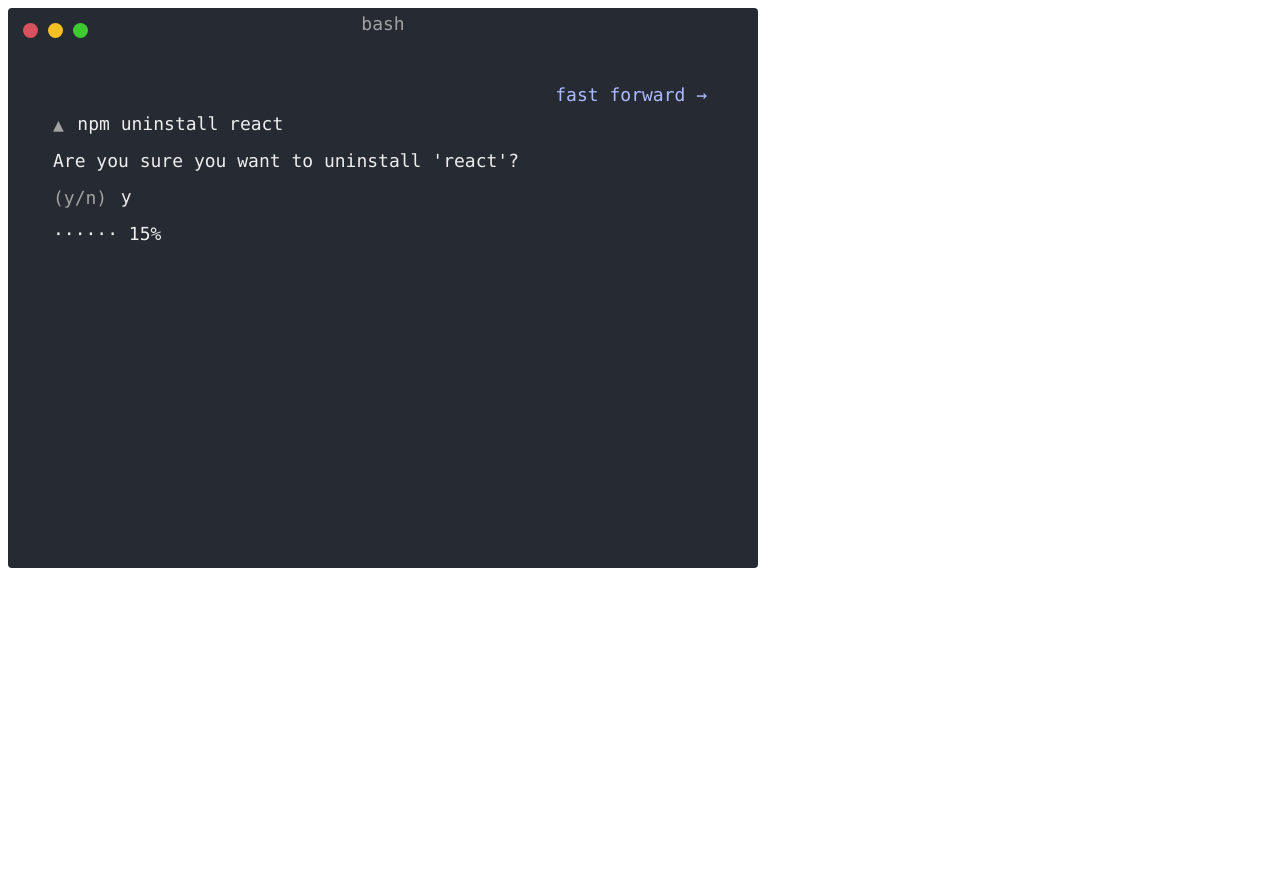
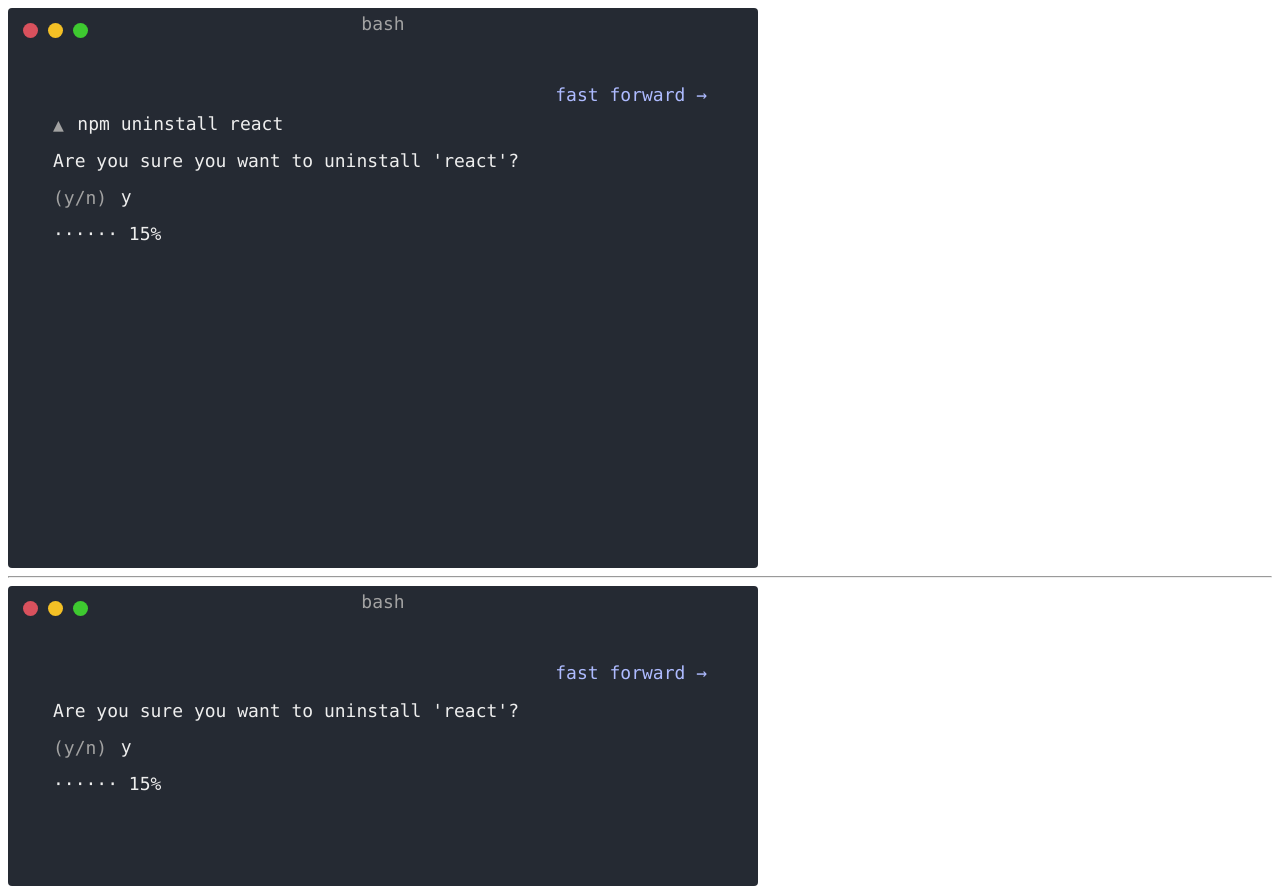
Before and after one commit to Lehoczky/vue-termynal, a Vue app: page / in a window 1280 px wide. Before the commit the page ends 800 px from the top, so only its background shows below. Built offline with nearby package versions, Linux system fonts and the light colour scheme.

Commit message:
Allow for a fixed inner height of the shell
Using the prop shell-height it is now possible to have a fixed height.
If the content overflows, the inner shell scrolls smoothly to display
the latest line.

```diff
--- a/playground/App.vue
+++ b/playground/App.vue
@@ -1,5 +1,11 @@
 <template>
-  <v-termynal :type-delay="40" :line-delay="700" forward-button restart-button>
+  <div>
+    <v-termynal
+      :type-delay="40"
+      :line-delay="700"
+      forward-button
+      restart-button
+    >
       <vt-input prompt="▲">npm uninstall react</vt-input>
       <vt-text>Are you sure you want to uninstall 'react'?</vt-text>
       <vt-input prompt="(y/n)" :type-delay="1000">y</vt-input>
@@ -10,8 +16,33 @@
       <vt-text>['🦄', '🦄', '🦄', '🦄', '🦄']</vt-text>
       <vt-input prompt="▲">cd ~/repos</vt-input>
       <vt-input prompt="▲  ~/repos">git checkout branch master</vt-input>
-    <vt-input prompt="▲  ~/repos (master)">git commit -m "Fix things"</vt-input>
+      <vt-input prompt="▲  ~/repos (master)"
+        >git commit -m "Fix things"</vt-input
+      >
     </v-termynal>
+    <hr />
+    <v-termynal
+      :type-delay="40"
+      :line-delay="700"
+      :shell-height="144"
+      forward-button
+      restart-button
+    >
+      <vt-input prompt="▲">npm uninstall react</vt-input>
+      <vt-text>Are you sure you want to uninstall 'react'?</vt-text>
+      <vt-input prompt="(y/n)" :type-delay="1000">y</vt-input>
+      <vt-progress progress-char="·" />
+      <vt-text>Uninstalled 'react'</vt-text>
+      <vt-input prompt="▲">node</vt-input>
+      <vt-input prompt=">">Array(5).fill('🦄 ')</vt-input>
+      <vt-text>['🦄', '🦄', '🦄', '🦄', '🦄']</vt-text>
+      <vt-input prompt="▲">cd ~/repos</vt-input>
+      <vt-input prompt="▲  ~/repos">git checkout branch master</vt-input>
+      <vt-input prompt="▲  ~/repos (master)"
+        >git commit -m "Fix things"</vt-input
+      >
+    </v-termynal>
+  </div>
 </template>
 
 <script>
--- a/src/components/VTermynal.vue
+++ b/src/components/VTermynal.vue
@@ -6,7 +6,13 @@
       @click="doFastForward()"
     />
 
-    <slot />
+    <div
+      ref="shell"
+      :style="{ height: shellHeight + 'px' }"
+      style="overflow-y: hidden"
+    >
+      <slot />
+    </div>
 
     <restart-button
       v-if="restartButton"
@@ -21,7 +27,7 @@ import { defineComponent } from "vue"
 import ForwardButton from "./_ForwardButton.vue"
 import RestartButton from "./_RestartButton.vue"
 import IntersectionObserver from "../mixins/IntersectionObserverMixin"
-import { wait } from "../utils"
+import { wait, scrollToPosition } from "../utils"
 
 export default defineComponent({
   components: { ForwardButton, RestartButton },
@@ -49,6 +55,10 @@ export default defineComponent({
     forwardButton: { type: Boolean, default: false, required: false },
     /** Whether to a show the restart button. */
     restartButton: { type: Boolean, default: false, required: false },
+    /** Fixes the height of the shell div, if enabled the inner div
+     * will scroll to display the content
+     */
+    shellHeight: { type: Number, default: -1, required: false },
   },
   data() {
     return {
@@ -81,9 +91,11 @@ export default defineComponent({
   methods: {
     async start() {
       this.started = true
+      this.$refs.shell.scrollTo({ top: 0 })
       await wait(this.startDelay)
 
       for (const line of this.lines) {
+        scrollToPosition(line.$el)
         await line.show()
       }
       this.finished = true
--- a/src/utils/index.js
+++ b/src/utils/index.js
@@ -1 +1,17 @@
 export const wait = time => new Promise(resolve => setTimeout(resolve, time))
+
+export function scrollToPosition(currentLine) {
+  const innerShell = currentLine.parentElement
+  if (
+    currentLine.offsetTop - currentLine.offsetHeight >
+    innerShell.offsetHeight
+  ) {
+    innerShell.scrollTo({
+      top:
+        currentLine.offsetTop -
+        currentLine.offsetHeight -
+        innerShell.offsetHeight,
+      behavior: "smooth",
+    })
+  }
+}
```
Lines whose indentation alone changed are shown as unchanged.
